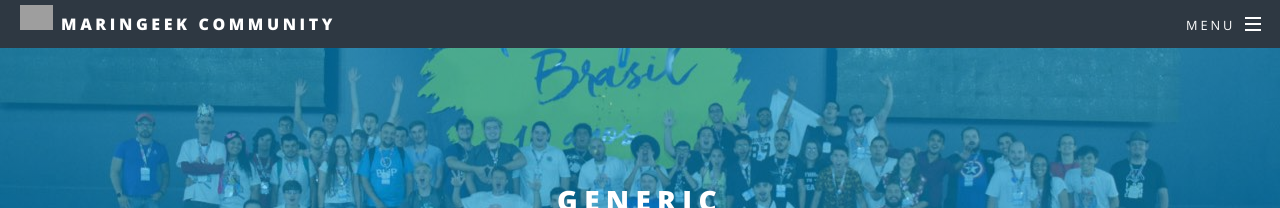
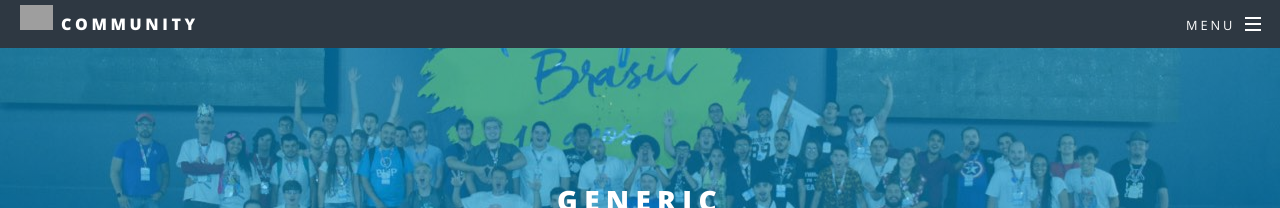
Before and after one commit to maringeek/maringeek.github.io, a Jekyll site: the page built from generic.html, in a window 1280 px wide. Shown: the top 208 px of the page. Built offline with Jekyll 4.4.1, drawn with Linux system fonts in a browser that asks for light colours; grey boxes are pictures that could not be loaded.

Commit message:
alterações

```diff
--- a/_config.yml
+++ b/_config.yml
@@ -3,7 +3,7 @@
 
 # Site settings
 title: Maringeek Community
-display_title: Maringeek Community
+display_title: Community
 description:
 owner: Maringeek Community # or company name
 first_published: 2017 # if migrating another site, the year of your first publish
```
